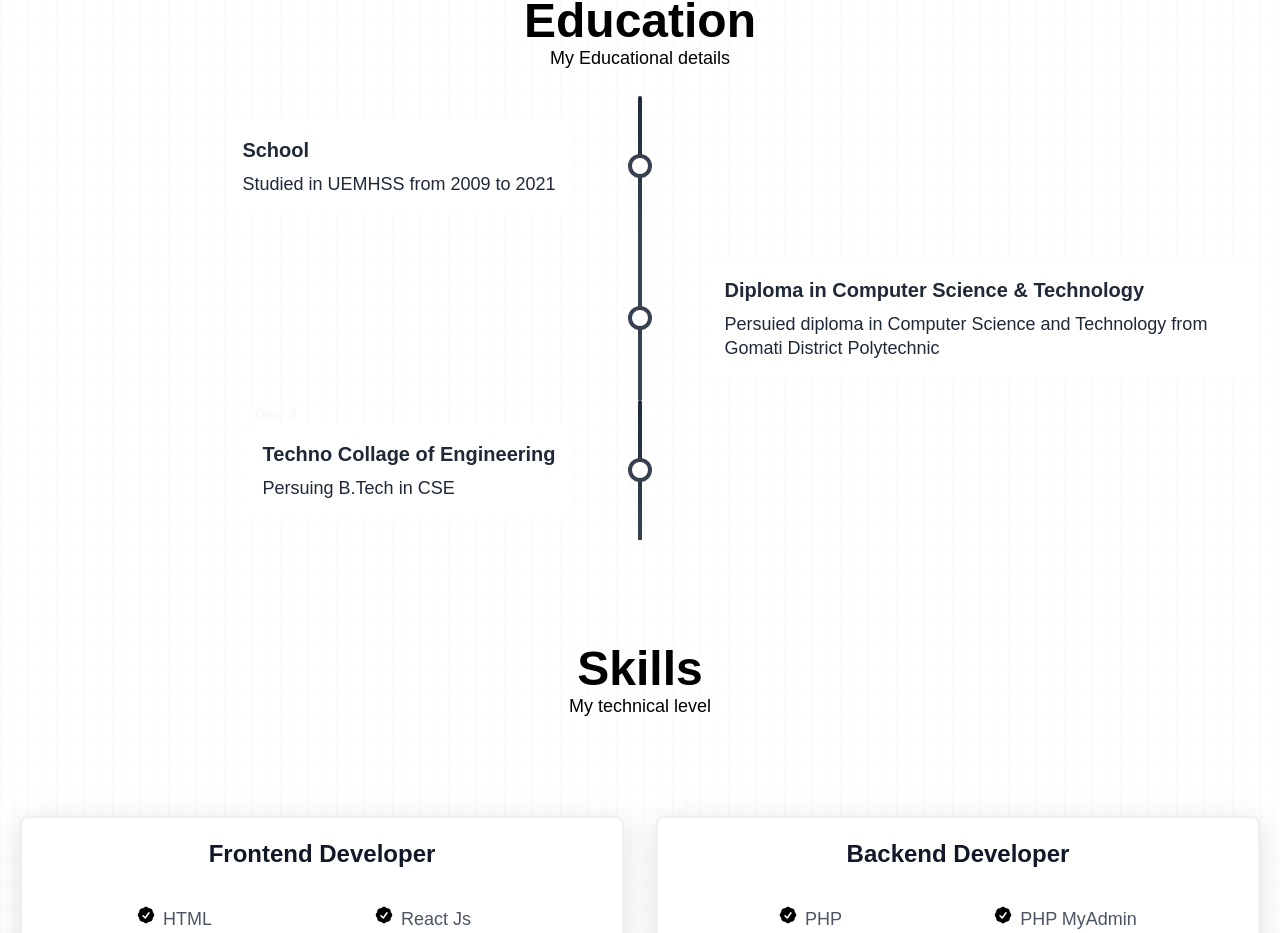
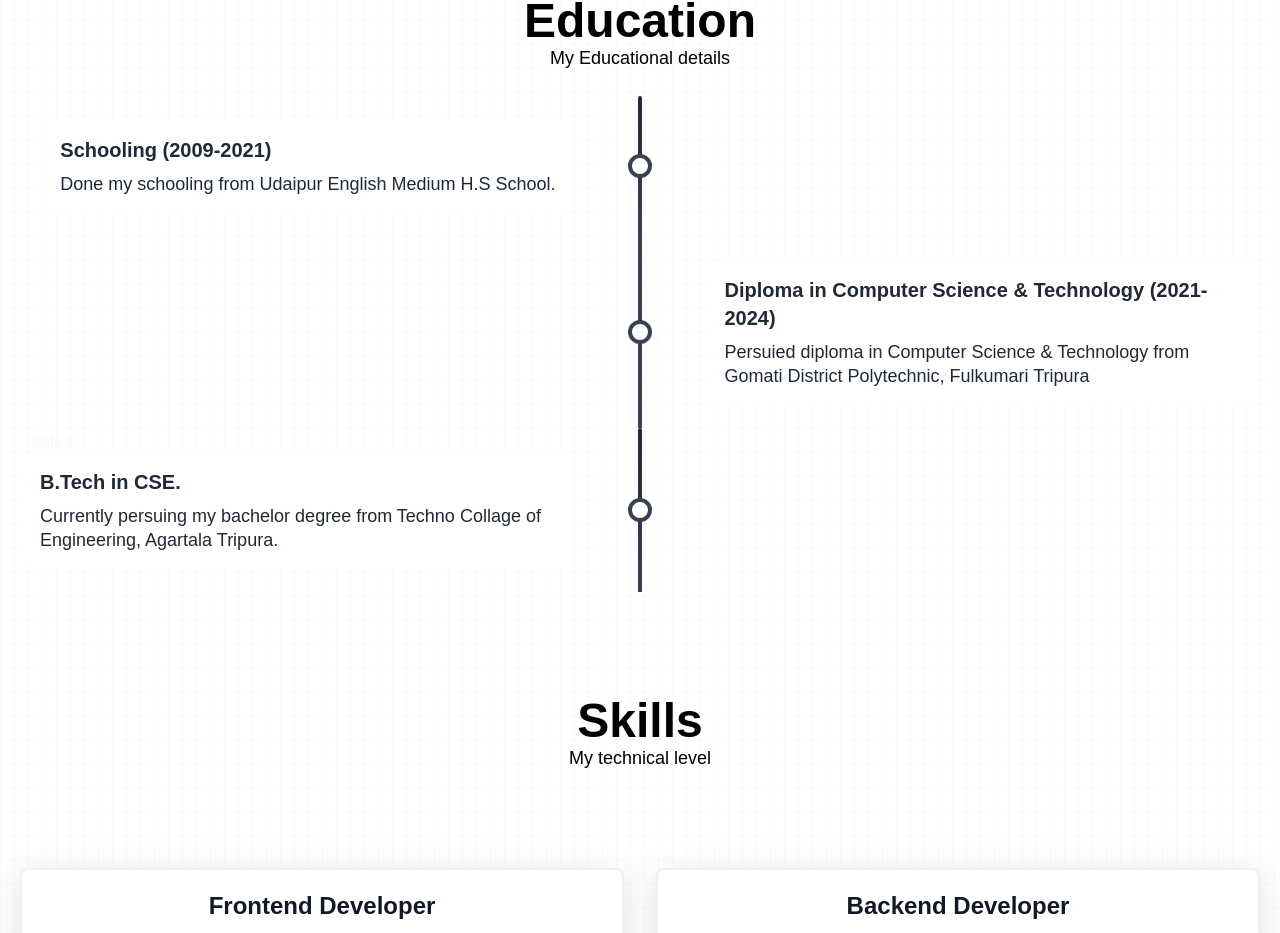
Before and after one commit to arkajyoti-roy/arka-port, a React (Vite) app: page / in a window 1280 px wide. Shown: the part 1325-2258 px from the top of the page. Built offline with nearby package versions, Linux system fonts and the light colour scheme; a web font is replaced by a local one.

Commit message:
update Edu.jsx

```diff
--- a/src/Components/Edu.jsx
+++ b/src/Components/Edu.jsx
@@ -16,8 +16,8 @@ const Edu = () => {
     <div className="flex flex-col grid-cols-9 p-2 mx-auto md:grid">
         <div className="flex md:contents flex-row-reverse">
             <div className="relative p-4 my-6 text-gray-800 bg-white rounded-xl col-start-1 col-end-5 mr-auto md:mr-0 md:ml-auto">
-                <h3 className="text-lg font-semibold lg:text-xl">School</h3>
-                <p className="mt-2 leading-6">Studied in UEMHSS from 2009 to 2021</p>
+                <h3 className="text-lg font-semibold lg:text-xl">Schooling (2009-2021)</h3>
+                <p className="mt-2 leading-6">Done my schooling from Udaipur English Medium H.S School.</p>
                 {/* <span className="absolute text-sm text-gray-800/75 -top-5 left-2 whitespace-nowrap">Date 1</span> */}
             </div>
             <div className="relative col-start-5 col-end-6 mr-7 md:mx-auto">
@@ -36,16 +36,16 @@ const Edu = () => {
                 <div className="absolute w-6 h-6 -mt-3 bg-white border-4 border-gray-700 rounded-full top-1/2"></div>
             </div>
             <div className="relative p-4 my-6 text-gray-800 bg-white rounded-xl col-start-6 col-end-10 mr-auto">
-                <h3 className="text-lg font-semibold lg:text-xl">Diploma in Computer Science & Technology</h3>
-                <p className="mt-2 leading-6">Persuied diploma in Computer Science and Technology from Gomati District Polytechnic </p>
+                <h3 className="text-lg font-semibold lg:text-xl">Diploma in Computer Science & Technology (2021-2024)</h3>
+                <p className="mt-2 leading-6">Persuied diploma in Computer Science & Technology from Gomati District Polytechnic, Fulkumari Tripura </p>
                 {/* <span className="absolute text-sm text-gray-100/75 -top-5 left-2 whitespace-nowrap">Date 2</span> */}
             </div>
         </div>
 
         <div className="flex md:contents flex-row-reverse">
             <div className="relative p-4 my-6 text-gray-800 bg-white rounded-xl col-start-1 col-end-5 mr-auto md:mr-0 md:ml-auto">
-                <h3 className="text-lg font-semibold lg:text-xl">Techno Collage of Engineering</h3>
-                <p className="mt-2 leading-6">Persuing B.Tech in CSE</p>
+                <h3 className="text-lg font-semibold lg:text-xl">B.Tech in CSE.</h3>
+                <p className="mt-2 leading-6">Currently persuing my bachelor degree from Techno Collage of Engineering, Agartala Tripura.</p>
                 <span className="absolute text-sm text-gray-100/75 -top-5 left-2 whitespace-nowrap">Date 3</span>
             </div>
             <div className="relative col-start-5 col-end-6 mr-7 md:mx-auto">
```
